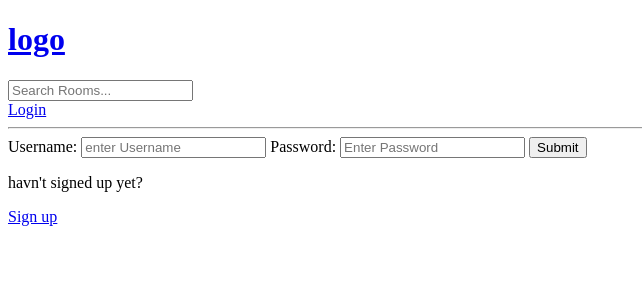
After one commit to YashRaj1506/Chatit_application, a Django app: page /login/ in a window 1280 px wide. The commit adds this page. Shown: the top 300 px of the page, without its empty margins (0-642 px from the left). Run offline with Django 5.2, Linux system fonts and the light colour scheme.

Commit message:
User login, logout and register features added

```diff
--- a/chatit/base/templates/base/home.html
+++ b/chatit/base/templates/base/home.html
@@ -34,8 +34,10 @@
             {% for room in rooms %}
 
             <div>
+                {% if request.user == room.host %}
                 <a href="{% url 'update-room' room.id %}">Edit</a>
                 <a href="{% url 'delete-room' room.id %}">Delete</a>
+                {% endif %}
                 <span>@{{room.host.username}}</span>
                 <h5> {{ room.id }} -- <a href="{% url 'room' room.id %}">{{ room.name }}</a></h5>
                 <small>{{room.topic.name}}</small>
--- /dev/null
+++ b/chatit/base/templates/base/login_register.html
@@ -0,0 +1,43 @@
+{% extends 'main.html' %}
+
+{% block content %}
+
+{% if page == 'login' %}
+<div>
+    <form method="POST" action="">
+        {% csrf_token %}
+
+        <label>Username:</label>
+        <input type="text" name="username" placeholder="enter Username" />
+
+        <label>Password:</label>
+        <input type="password" name="password" placeholder="Enter Password" />
+
+        <input type="submit" name="Login" />
+
+        <p> havn't signed up yet?</p>
+        <a href="{% url 'register' %}">Sign up</a>
+
+    </form>
+</div>
+
+{% else %}
+
+<div>
+    <form method="POST" action="">
+        {% csrf_token %}
+        {{form.as_p}}
+
+        <input type="submit" name="Register" />
+
+    </form>
+
+    <p> already signed up yet?</p>
+    <a href="{% url 'login' %}">Login</a>
+
+
+</div>
+{% endif %}
+
+
+{% endblock content %}
--- a/chatit/base/urls.py
+++ b/chatit/base/urls.py
@@ -2,6 +2,9 @@ from django.urls import path
 from . import views
 
 urlpatterns=[
+    path('login/', views.loginPage , name='login'),
+    path('logout/', views.logOutUser , name='logout'),
+    path('register/', views.registerPage, name='register'),
     path('', views.home, name = 'home'),
     path('room/<str:pk>/', views.room, name = 'room'),
     path('create-room/', views.createRoom, name = "create-room"),
--- a/chatit/base/views.py
+++ b/chatit/base/views.py
@@ -1,8 +1,14 @@
 from django.shortcuts import render, redirect
+from django.contrib import messages
+from django.contrib.auth.decorators import login_required
 from django.db.models import Q
+from django.contrib.auth.models import User
 from django.http import HttpResponse
 from .models import Room , Topic
 from .forms import RoomForm
+from django.contrib.auth import authenticate, login, logout
+from django.contrib.auth.forms import UserCreationForm
+from django.http import HttpResponse
 
 
 # rooms = [
@@ -10,6 +16,55 @@ from .forms import RoomForm
 #     {'id':2, 'name':'Design with me'},
 #     {'id':3, 'name':'Frontend  developers'},
 # ]
+
+def loginPage(request):
+
+    page = 'login'
+
+    if request.user.is_authenticated:
+        return redirect('home')
+
+    if request.method == 'POST':                       #we basically get login input
+        username = request.POST.get('username').lower()
+        password = request.POST.get('password')
+
+        try:                                           #we see if that user exist and if not throw erorr
+            user = User.objects.get(username=username)
+        except:
+            messages.error(request,'User does not exist')
+
+        user = authenticate(request, username=username, password=password)  #we then authenticate the user
+
+        if user is not None:                           #wethen login the user is user contains the autheenticate value
+            login(request, user)
+            return redirect('home')
+
+        else:
+            messages.error(request, "username or password doesn't exist")
+
+    context={'page' : page}
+    return render(request, 'base/login_register.html', context)
+
+
+def logOutUser(request):
+    logout(request)
+    return redirect ('home')
+
+def registerPage(request):
+
+    form = UserCreationForm()  #used for basic form input field rendering
+
+    if request.method == 'POST':
+        form = UserCreationForm(request.POST)
+        if form.is_valid():
+            user = form.save(commit=False)
+            user.username = user.username.lower()
+            user.save()
+            login(request, user)
+            return redirect('home')
+        else:
+            messages.error(request, 'An error occured during registration')
+    return render(request, 'base/login_register.html', {'form': form})
 
 
 def home(request):
@@ -32,6 +87,7 @@ def room(request, pk):
     context = {'room' : room}
     return render(request, 'base/room.html',  context)
 
+@login_required(login_url='login') #now createroom function can only be accesed if user is authenticated
 def createRoom(request):
     form = RoomForm()
 
@@ -45,9 +101,13 @@ def createRoom(request):
     context = {'form': form}
     return render(request, 'base/room_form.html', context)
 
+@login_required(login_url='login')
 def updateRoom(request, pk):
     room = Room.objects.get(id=pk)
     form = RoomForm(instance=room)
+
+    if request.user != room.host:
+        return HttpResponse('You are not allowed here')
 
     if request.method == 'POST':
         form = RoomForm(request.POST, instance=room)
@@ -58,9 +118,13 @@ def updateRoom(request, pk):
     context = {'form':form}
     return render(request, 'base/room_form.html', context)
 
-
+@login_required(login_url='login')
 def deleteRoom(request, pk):
     room = Room.objects.get(id=pk)
+
+    if request.user != room.host:
+        return HttpResponse('You are not allowed here')
+
     if request.method == 'POST':
         room.delete()
         return redirect('home')
--- a/chatit/templates/main.html
+++ b/chatit/templates/main.html
@@ -9,6 +9,14 @@
 
     {% include 'navbar.html' %}
 
+    {% if messages %}
+    <ul class="messages">
+        {% for message in messages %}
+        <li{% if message.tags %} class="{{message.tags}}" {% endif %}>{{ message }}</li>
+        {% endfor %}
+    </ul>
+    {% endif %}
+
     {% block content %}
 
 
--- a/chatit/templates/navbar.html
+++ b/chatit/templates/navbar.html
@@ -7,4 +7,11 @@
     <!-- here in search input tag q becomes a query holder that's  why it works -->
 </form>
 
+{% if request.user.is_authenticated %}
+<p> Hello {{request.user}} </p>
+<a href="{% url 'logout' %}">Logout</a>
+{% else %}
+<a href="{% url 'login' %}">Login</a>
+{% endif %}
+
 <hr>
```
